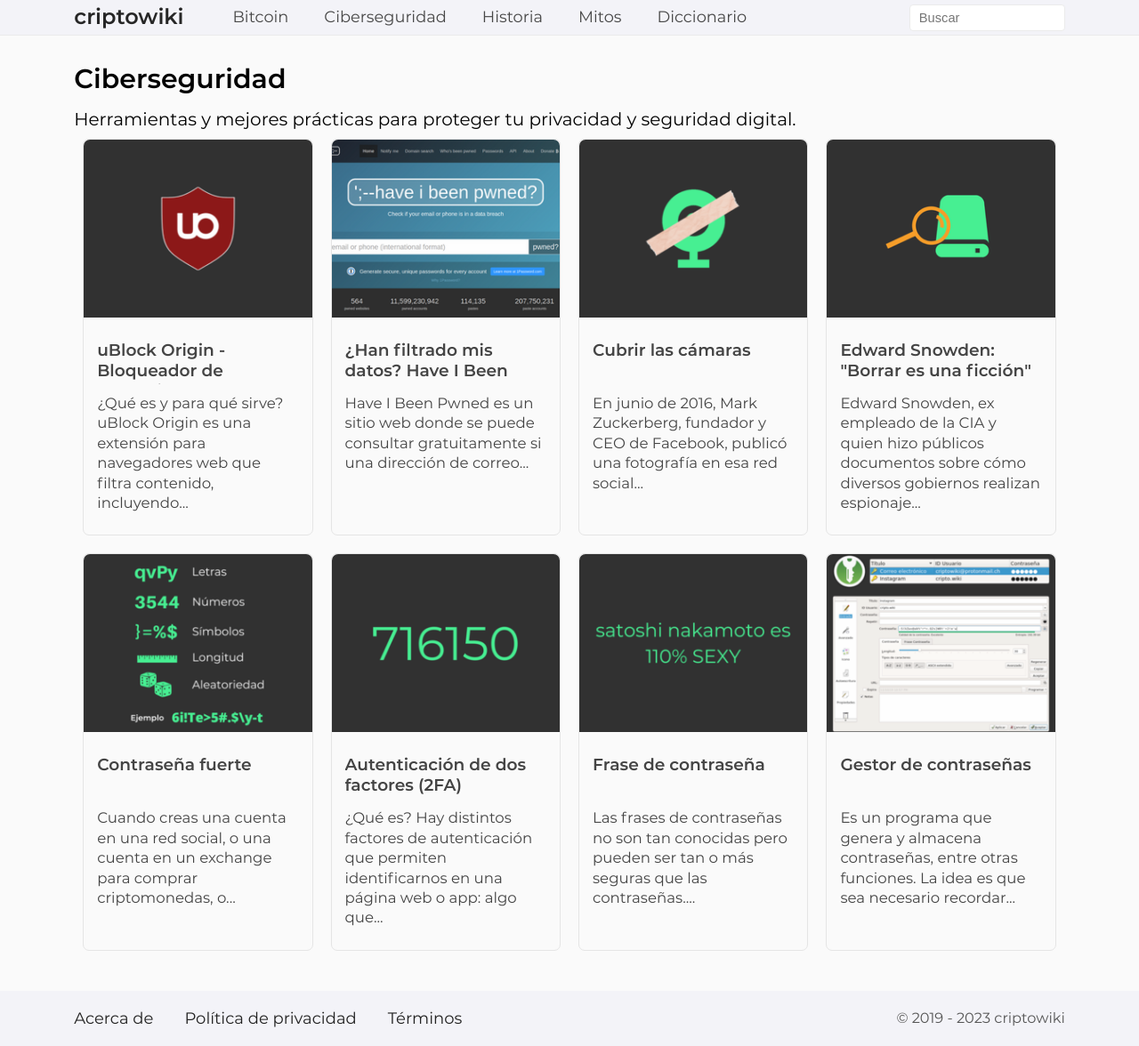
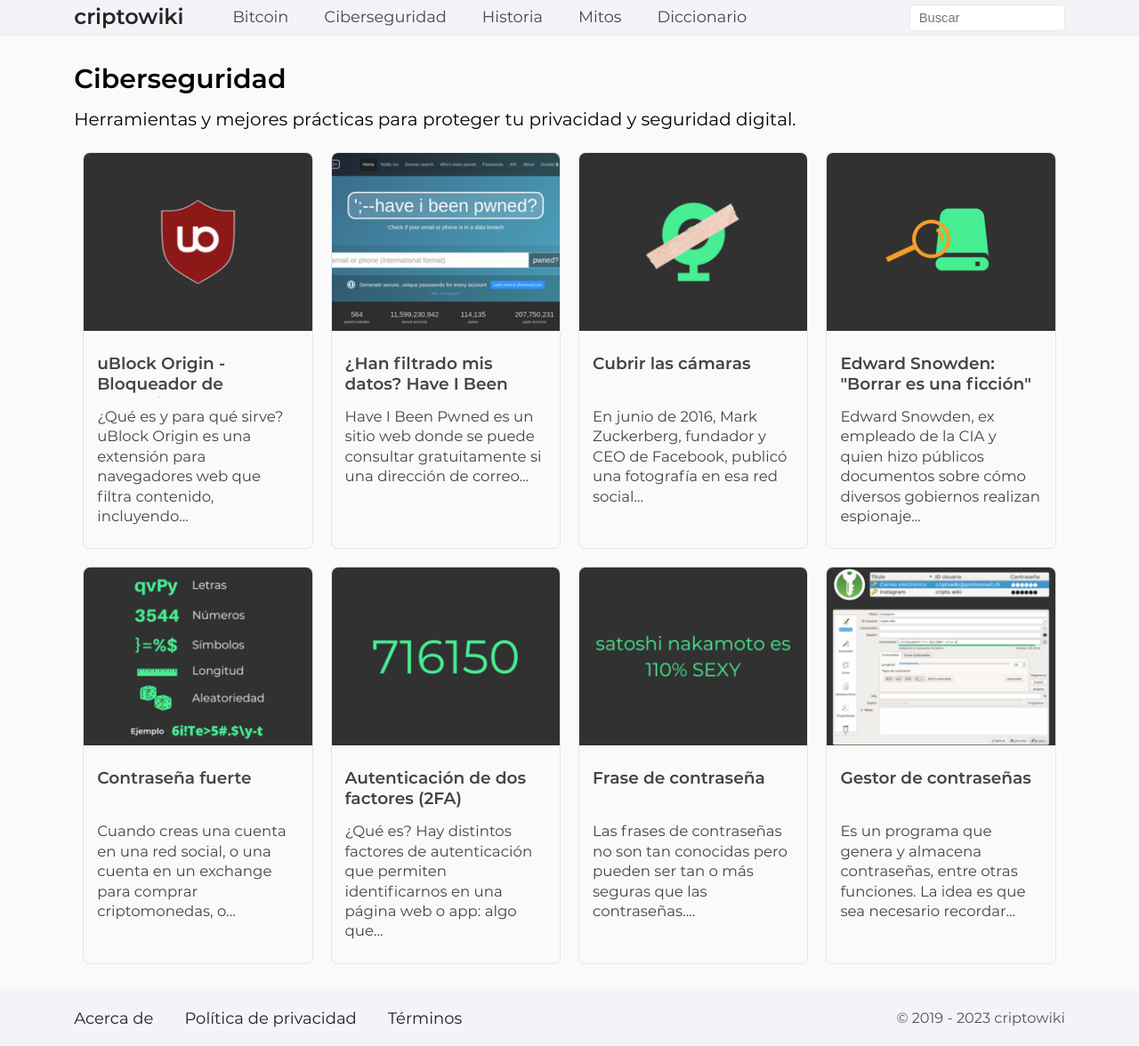
Before and after one commit to criptowiki/criptowiki, a Jekyll site: the page built from pages/cybersecurity.html, in a window 1280 px wide and 1176 px high. Shown: the whole window at 89% size. Built offline with Jekyll 4.4.1, drawn with Linux system fonts in a browser that asks for light colours; some web fonts are replaced; the list of posts is cut into pages by our own code.

Commit message:
add styling to page descriptions

```diff
--- a/_includes/head.html
+++ b/_includes/head.html
@@ -38,14 +38,14 @@
     <meta name="twitter:site" content="@{{ site.social.twitter }}"/>
     <link rel="shortcut icon" type="image/x-icon" href="{{ site.baseurl }}/assets/img/icons/favicon.ico"/>
     <link rel="shortcut icon" href="{{ site.baseurl }}/assets/img/icons/favicon.ico" />
-    <link rel="stylesheet" type="text/css" href="{{ site.baseurl }}/assets/css/main.css?v=23072023v2">
+    <link rel="stylesheet" type="text/css" href="{{ site.baseurl }}/assets/css/main.css?v=29072023">
 
     {% if page.css %}
         <link rel="stylesheet" type="text/css" href="{{ site.baseurl }}/assets/css/{{ page.css }}.css" />
     {% endif %}
 
     {% if layout.css %}
-        <link rel="stylesheet" type="text/css" href="{{ site.baseurl }}/assets/css/{{ layout.css }}.css?v=23072023v2" />
+        <link rel="stylesheet" type="text/css" href="{{ site.baseurl }}/assets/css/{{ layout.css }}.css?v=29072023" />
     {% endif %}
 
     {% if page.collection == 'posts' %}
--- a/assets/css/main.sass
+++ b/assets/css/main.sass
@@ -148,7 +148,7 @@
     color: #555
 
 
-/** 404 **/
+/********** 404 page **********/
 #page-404
     margin-top: 30px
     text-align: center
@@ -162,7 +162,12 @@
     text-align: center
 
 
-/*************** ADAPTIVE ***************/
+/********** Pages **********/
+#page-description
+    padding-bottom: 15px
+
+
+/********** Adaptive **********/
 @media screen and (max-width: 1200px)
     #site-search-input
         width: 98px !important
```
